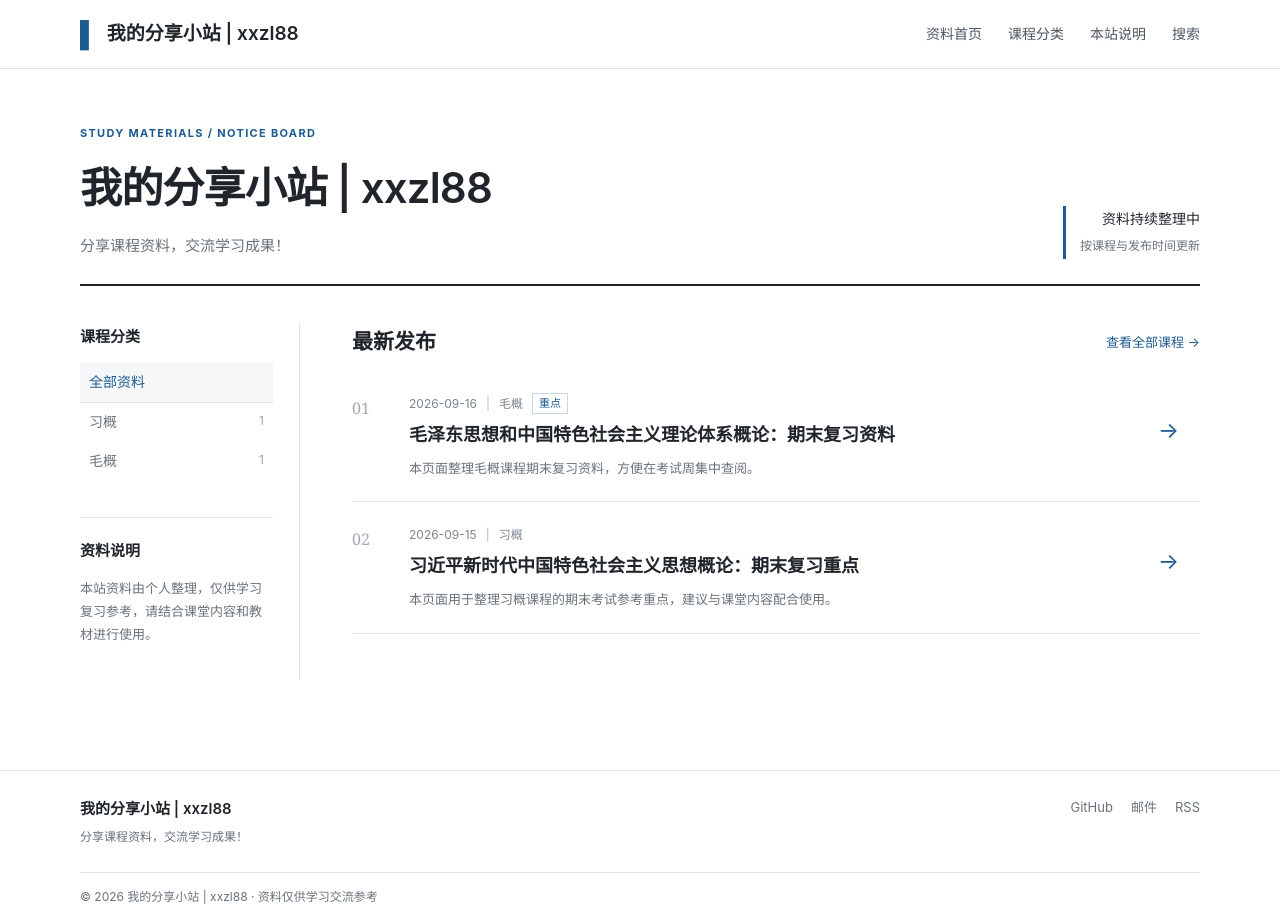
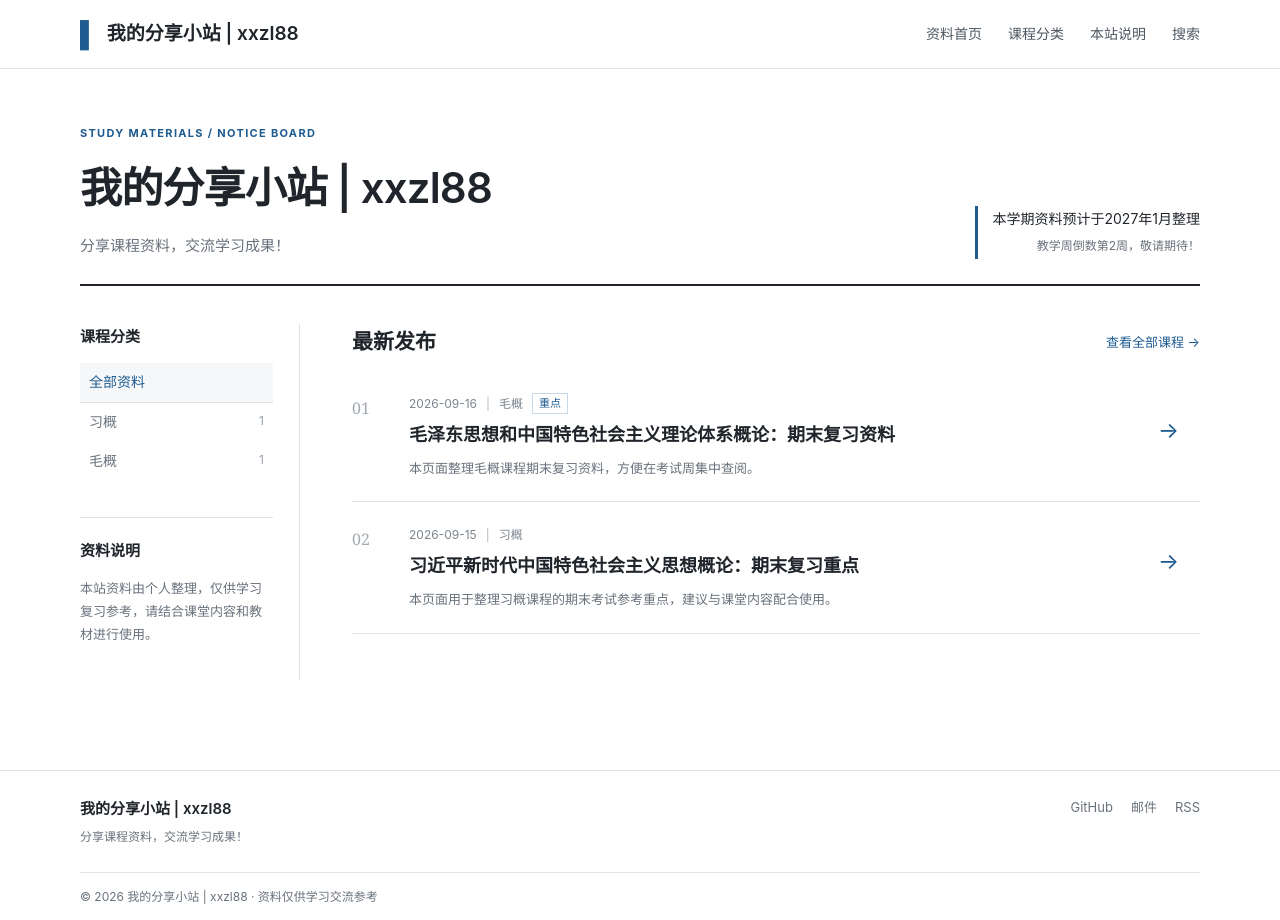
Before and after one commit to xxzl88/csu, a Jekyll site: the page built from index.html, in a window 1280 px wide. Built offline with Jekyll 4.4.1, drawn with Linux system fonts in a browser that asks for light colours; the list of posts is cut into pages by our own code.

Commit message:
Update home.html

```diff
--- a/_layouts/home.html
+++ b/_layouts/home.html
@@ -3,7 +3,7 @@ layout: default
 ---
 <section class="notice-intro">
   <div><p class="eyebrow">STUDY MATERIALS / NOTICE BOARD</p><h1>{{ site.title }}</h1><p>{{ site.description }}</p></div>
-  <div class="notice-date">资料持续整理中<br><span>按课程与发布时间更新</span></div>
+  <div class="notice-date">本学期资料预计于2027年1月整理<br><span>教学周倒数第2周，敬请期待！</span></div>
 </section>
 
 <div class="board-layout">
```
